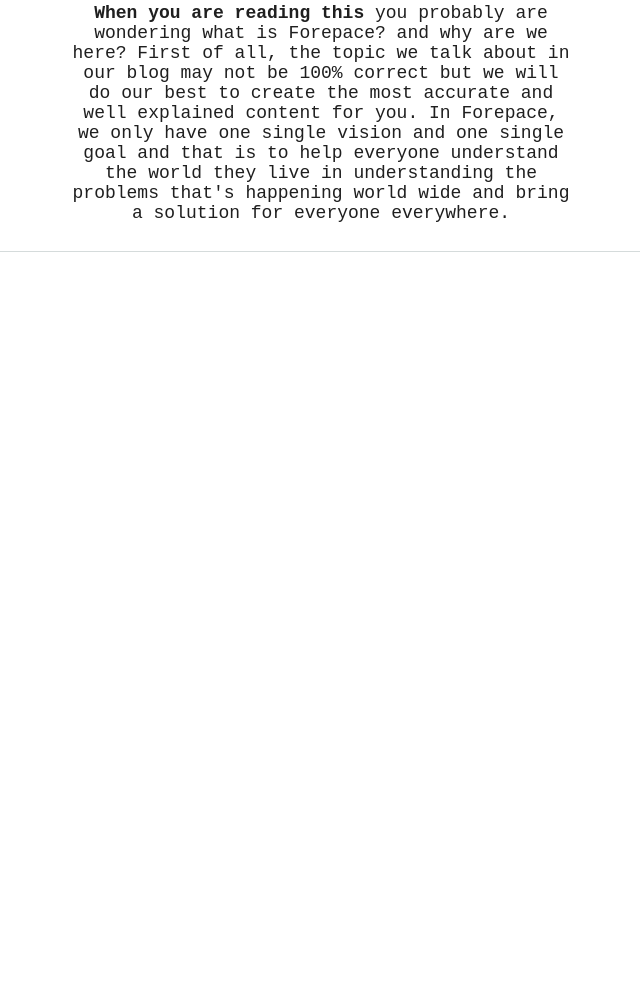
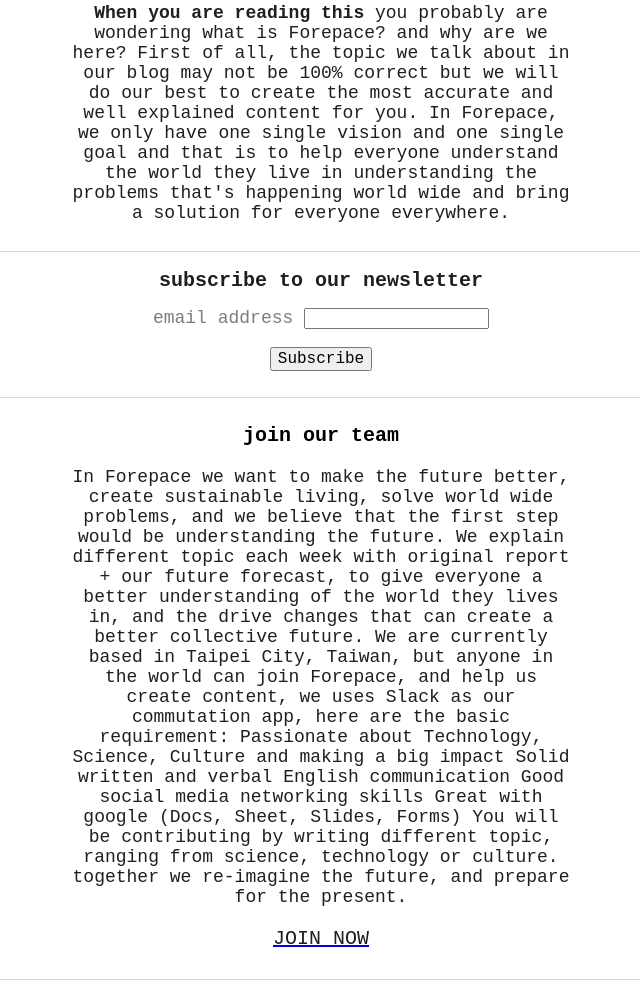
Before and after one commit to AntonieTrigger/antonietrigger.github.io, a plain HTML site: page index.html in a window 1280 px wide. Shown: the part 466-1452 px from the top of the page, without its empty margins (319-959 px from the left). Before the commit the page ends 800 px from the top, so only its background shows below. Drawn offline with Linux system fonts and the light colour scheme.

Commit message:
Update index.html

```diff
--- a/index.html
+++ b/index.html
@@ -49,6 +49,7 @@ p {
   font-size: 38px;
   font-family: monospace;
 }
+
 </style>
 </head>
 <body>
@@ -134,6 +135,74 @@ var x = setInterval(function() {
 <br>
 <hr>
 
+<!-- Begin MailChimp Signup Form -->
+<div id="mc_embed_signup">
+<form action="//forepace.us12.list-manage.com/subscribe/post?u=b5b30313feaf96214a72d6845&amp;id=9fb2bc1020" method="post" id="mc-embedded-subscribe-form" name="mc-embedded-subscribe-form" class="validate" target="_blank" novalidate>
+    <div id="mc_embed_signup_scroll">
+	<h2 style="font-family: monospace; font-size: 20px;"><font color="1f1f1f">subscribe to our newsletter</font></font></h2>
+<div class="mc-field-group">
+	<label for="mce-EMAIL" style="font-family: monospace; font-size: 18px;">email address </font></label>
+	<input type="email" value="" name="EMAIL" class="required email" id="mce-EMAIL">
+</div>
+	<div id="mce-responses" class="clear">
+		<div class="response" id="mce-error-response" style="display:none"></div>
+		<div class="response" id="mce-success-response" style="display:none"></div>
+	</div>    <!-- real people should not fill this in and expect good things - do not remove this or risk form bot signups-->
+    <div style="position: absolute; left: -5000px;" aria-hidden="true"><input type="text" name="b_b5b30313feaf96214a72d6845_9fb2bc1020" tabindex="-1" value=""></div>
+
+	<br>
+
+    <div class="clear"><input style="font-family: monospace; font-size: 16px;" type="submit" value="Subscribe" name="subscribe" id="mc-embedded-subscribe" class="button"></div>
+    </div>
+</form>
+</div>
+
+<!--End mc_embed_signup-->
+
+<br>
+<hr>
+<br>
+
+	<span style="font-family: monospace; font-size: 18px;><font color="935116">
+
+	<div>
+	<span style="font-family: monospace; font-size: 20px;>
+		<font color="1f1f1f"><b>join our team</b>
+	</span>
+	</font>
+	</div>
+
+	<br>
+
+	<div>
+	<font color="1f1f1f">
+	In Forepace we want to make the future better, create sustainable living, solve world wide problems, and we believe that the first step would be understanding the future. We explain different topic each week with original report + our future forecast, to give everyone a better understanding of the world they lives in, and the drive changes that can create a better collective future.
+
+	We are currently based in Taipei City, Taiwan, but anyone in the world can join Forepace, and help us create content, we uses Slack as our commutation app, here are the basic requirement:
+
+	Passionate about Technology, Science, Culture and making a big impact
+	Solid written and verbal English communication
+	Good social media networking skills
+	Great with google (Docs, Sheet, Slides, Forms)
+	You will be contributing by writing different topic, ranging from science, technology or culture.
+
+	together we re-imagine the future, and prepare for the present.
+	</font>
+	</div>
+
+	<br>
+
+	<span style="font-family: monospace; font-size: 20px">
+		<a href="https://goo.gl/forms/oAsQWMELUNKQbCvD2"><font color="1f1f1f">JOIN NOW</font></a>
+	</span>
+
+	<br>
+	<br>
+	<hr>
+	<br>
+
+</span>
+
 </center
 </body>
 </html>
```
